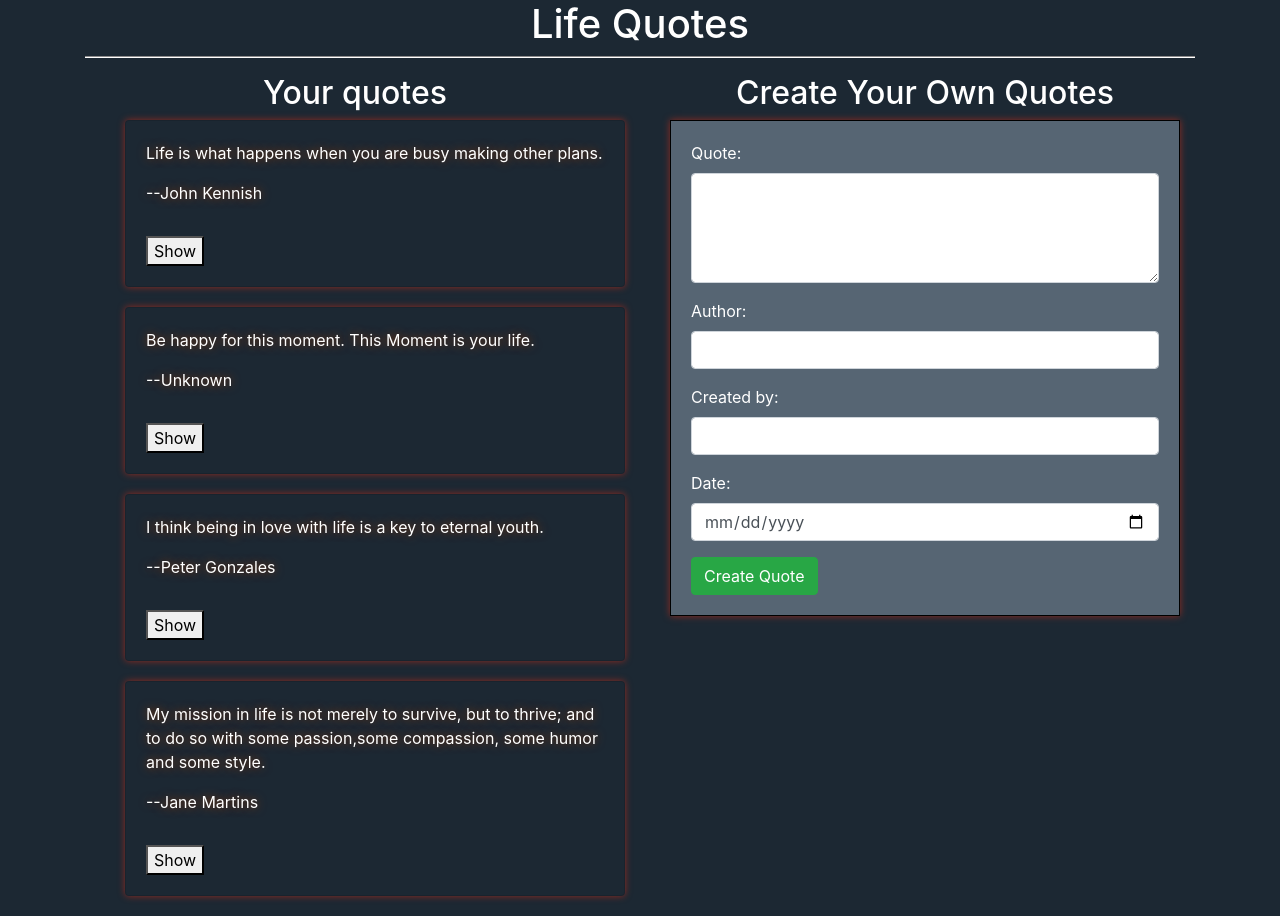
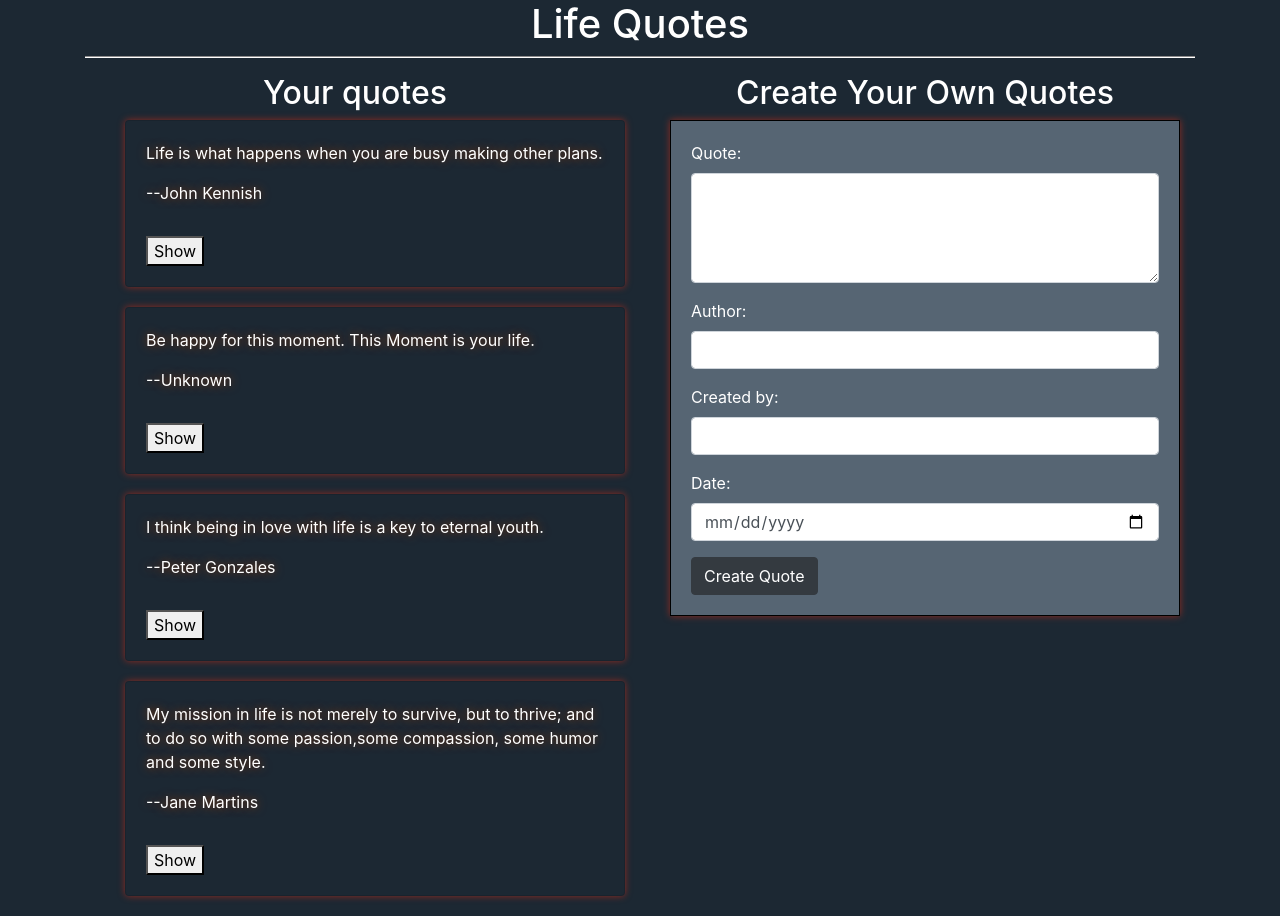
Before and after one commit to Brian23-eng/Quotes, an Angular app: page / in a window 1280 px wide. Built offline with nearby package versions, Linux system fonts and the light colour scheme.

Commit message:
make the submit button to function ie display the user's input

```diff
--- a/src/app/quote-form/quote-form.component.html
+++ b/src/app/quote-form/quote-form.component.html
@@ -37,7 +37,7 @@
                     <p>Date is required</p>
                 </div>
             </div>
-            <button type="submit" class="btn btn-success">Create Quote</button>
+            <button type="submit" class="btn btn-dark">Create Quote</button>
         </div>
     </form>
 
--- a/src/app/quote-form/quote-form.component.ts
+++ b/src/app/quote-form/quote-form.component.ts
@@ -11,12 +11,12 @@ export class QuoteFormComponent implements OnInit {
 
   @Input() quotes: Quotes;
 
-  @Output() quoteUpdate = new EventEmitter<Quotes>();
+  @Output() addQuote = new EventEmitter<Quotes>();
 
-  newQuote = new Quotes( 0, '', '', '', 0, new Date());
+  newQuote = new Quotes( 0, "", "", "", 0, new Date());
 
   submitQuote(){
-    this.quoteUpdate.emit(this.newQuote);
+    this.addQuote.emit(this.newQuote);
   }
 
 
--- a/src/app/quotes/quotes.component.html
+++ b/src/app/quotes/quotes.component.html
@@ -24,7 +24,7 @@
             </div>
 
             <div class="col-md-6">
-                <app-quote-form (quoteUpdate)="addQuote($event)"></app-quote-form>
+                <app-quote-form (addQuote)="addNewQuote($event)"></app-quote-form>
 
             </div>
         </div>
--- a/src/app/quotes/quotes.component.ts
+++ b/src/app/quotes/quotes.component.ts
@@ -24,10 +24,7 @@ export class QuotesComponent implements OnInit {
   }
 
 
-  quotes:Quotes [];
-
-  constructor() {
-   this.quotes = [
+  quotes:Quotes [] =[
     new Quotes(1,
      'Life is what happens when you are busy making other plans',
     'John Kennish',
@@ -45,6 +42,24 @@ new Quotes(3,
      'Jane Martins',
      'Bontex',0, new Date(2019,9,21))
   ]
+
+  // addNewQuote(quote){
+  //   let quoteLength = this.quotes.length;
+  //   quote.id = quoteLength+1
+  //   quote.name = quote
+  //   quote.description = quote
+  //   quote.submittedBy = quote
+  //   quote.completeDate = new Date(quote.completeDate)
+  // //   this.quotes.push(quote)
+  // }
+
+  addNewQuote(quote){
+this.quotes.unshift(quote);
+console.log(this.quotes);
+  }
+
+  constructor() {
+
   }
 
   ngOnInit() {
```
Lines whose indentation alone changed are shown as unchanged.
